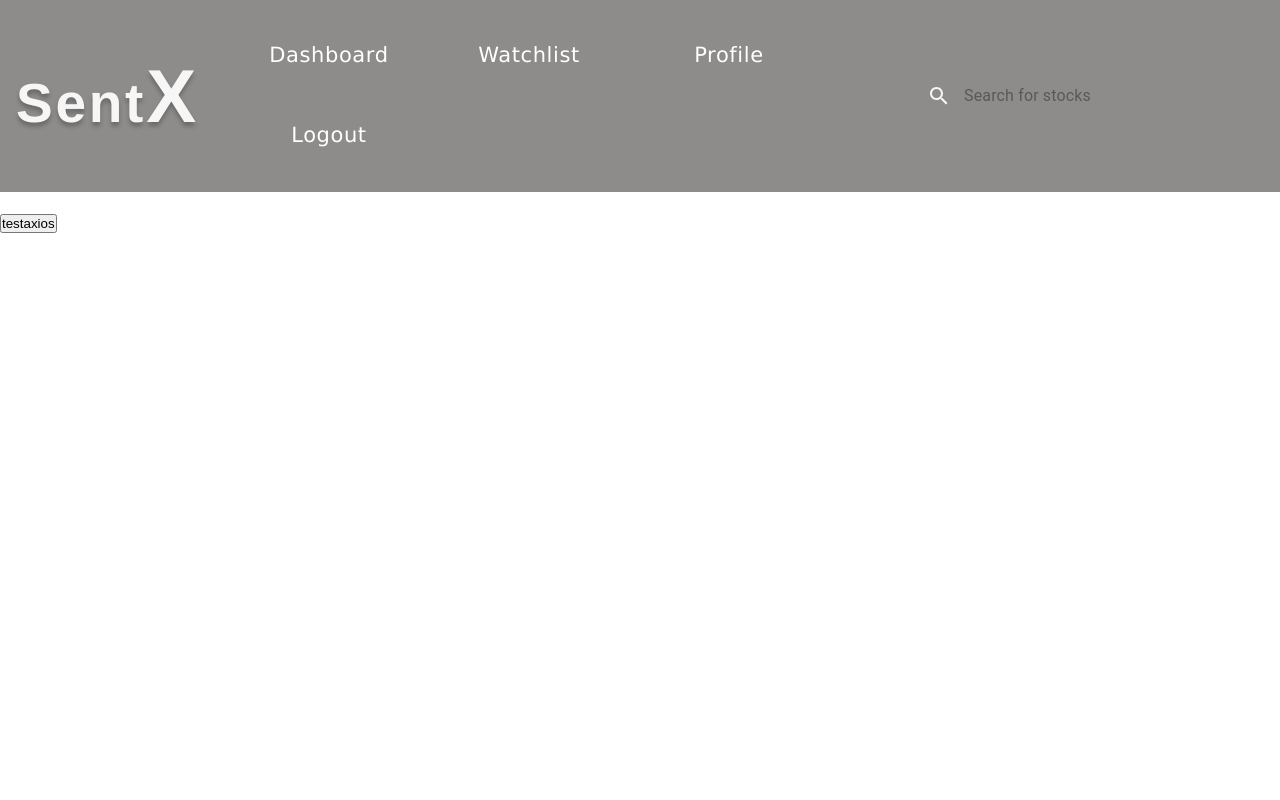
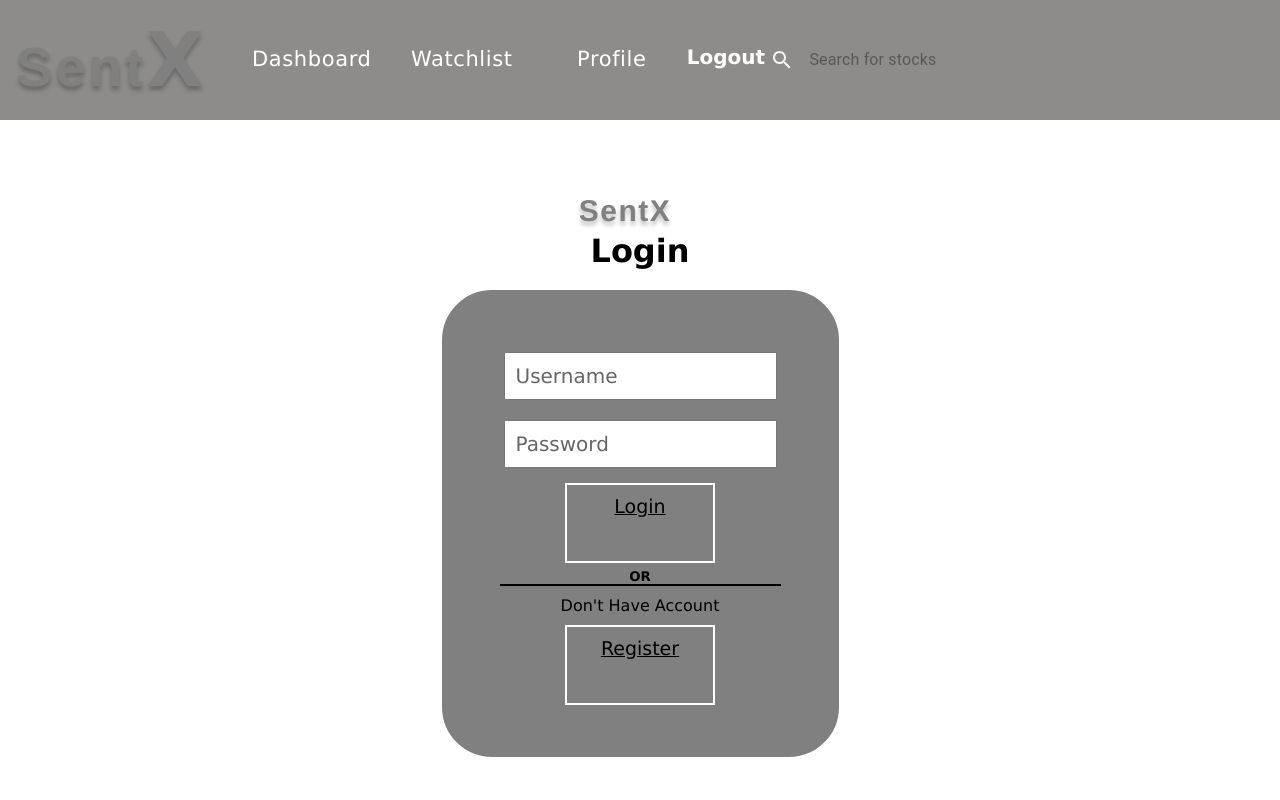
Before and after one commit to luckyjaiswaal/2021_SES3A_TEAM2, a React (Create React App) app in the folder frontend/react_app/: page /login in a window 1280 px wide. Shown: the top 800 px of the page. Built offline with nearby package versions, Linux system fonts and the light colour scheme.

Commit message:
sign in , up, out and inpepth pages

```diff
--- a/frontend/react_app/src/App.js
+++ b/frontend/react_app/src/App.js
@@ -4,6 +4,8 @@ import StockList from '../src/components/stocklist/index';
 import axios from './components/utils/axios';
 import {BrowserRouter as Router, Switch, Route} from 'react-router-dom';
 import Indepth from './InDepth';
+import Login from './Login'
+import SignUp from './SignUp'
 function App() {
   return (
     <>
@@ -12,6 +14,8 @@ function App() {
         <NavBar/>
         <Switch>
           <Route path="/" exact component={StockList} />
+          <Route path="/login" exact component={Login} />
+          <Route path="/signup" exact component={SignUp} />
           <Route path="/stock/:stockSymbol" exact component={Indepth} />
           <Route path="/stock" exact>
           <h1>Please select a stock</h1>
--- a/frontend/react_app/src/InDepth.js
+++ b/frontend/react_app/src/InDepth.js
@@ -3,6 +3,7 @@ import './App.css';
 import NavBar from './components/navbar/index';
 import StockList from './components/stocklist/index';
 import axios from './components/utils/axios'
+import './indepth.css'
 
 function Indepth({ match }) {
   useEffect(() => {
@@ -22,10 +23,35 @@ function Indepth({ match }) {
 
   return (
     <>
-      <div className="header">
+    <div className="indepth">
+            <div className="top">
+                <div className="searchArea">
+                    <input type="search" placeholder="Search For Stock" />
+                </div>
+                <div className="dashboard-btn">
+                    <button className="btn">Dashboard</button>
+                </div>
+            </div>
+            <div className="section">
+                <div className="time">
+
+<h3>Search Bar stock to be displayed in the bar.</h3> {fetchItem}
+                </div>
+                <div className="chart">
+                    <div className="sentiment">
+                        <h3>Sentiment Chart</h3>
+                    </div>
+                    <div className="pie">
+<h3>Pie Chart</h3>
+                    </div>
+                </div>
+
+            </div>
+        </div>
+      {/* <div className="header">
         <h1> In-depth information for {stockSymbol}</h1>
         <h2>Stock info is currently blocked due to CORS policy, possible fix is to fetch from backend instead.</h2>
-      </div>
+      </div> */}
     </>
   );
 }
--- /dev/null
+++ b/frontend/react_app/src/Login.js
@@ -0,0 +1,45 @@
+import './form.css';
+import React, { Component } from 'react';
+import { Link, Redirect } from 'react-router-dom';
+
+
+
+
+export class Login extends Component {
+
+
+
+
+
+
+
+  render() {
+
+    return (
+      <div className="container">
+        <div className="inner-width">
+          <h1 className="logo">SentX</h1>
+          <h1>Login</h1>
+          <div className="register-form">
+            <form >
+              <div className="names">
+                <input type="text" name="username" placeholder="Username"
+                  required />
+                <input type="password" name="password" placeholder="Password"
+                  required />
+              </div>
+              <Link to="/" className="btn" >Login</Link>
+            </form>
+            <h5>OR</h5>
+            <p className="middle">Don't Have Account</p>
+            <Link to="/signup" className="btn" >Register</Link>
+          </div>
+        </div>
+      </div>
+    )
+  }
+}
+
+
+
+export default Login;
--- /dev/null
+++ b/frontend/react_app/src/SignUp.js
@@ -0,0 +1,41 @@
+import './form.css';
+import React, { Component } from 'react';
+import { Link, Redirect, useHistory } from 'react-router-dom';
+
+
+
+export class Signup extends Component{
+
+    render(){
+
+        return(
+
+            <div className="container">
+            <div className="inner-width">
+                <h1 className="logo">SentX</h1>
+                <h1 className="middle">Register For New Account</h1>
+                <div className="register-form">
+                    <form>
+                        <div className="names">
+                            <input type="text" name="username" placeholder="First Name" required />
+                            <input type="text" placeholder="Last Name" required />
+                            <input type="email" name="email" placeholder="yourname@gmail.com"
+                required />
+                            <input type="password" name="password" placeholder="Password"  required />
+                            <input type="password" name="password2" placeholder="Confirm Password" required />
+                        </div>
+                        <Link to="/login" className="btn">Register</Link>
+                    </form>
+                    <h5 className="middle">OR</h5>
+
+                    <Link to="/login" className="btn">Login</Link>
+                </div>
+            </div>
+        </div>
+
+        )
+    }
+}
+
+
+export default Signup;
--- a/frontend/react_app/src/components/navbar/index.js
+++ b/frontend/react_app/src/components/navbar/index.js
@@ -57,7 +57,8 @@ export default class NavBar extends Component {
               <NavButton className="btn" disableRipple style={{ fontFamily: 'Verdana', fontSize: '21px' }}>Dashboard</NavButton>
               <NavButton className="btn" disableRipple style={{ fontFamily: 'Verdana', fontSize: '21px' }}>Watchlist</NavButton>
               <NavButton className="btn" disableRipple style={{ fontFamily: 'Verdana', fontSize: '21px' }}>Profile</NavButton>
-              <NavButton className="btn" disableRipple style={{ fontFamily: 'Verdana', fontSize: '21px' }}>Logout</NavButton>
+              {/* <NavButton className="btn" disableRipple style={{ fontFamily: 'Verdana', fontSize: '21px' }}>Logout</NavButton> */}
+              <Link to="/login" className="btns">Logout</Link>
             </Box>
                     &nbsp;
                     <SearchIcon />
--- a/frontend/react_app/src/components/navbar/nav.css
+++ b/frontend/react_app/src/components/navbar/nav.css
@@ -10,6 +10,12 @@
     position: relative;
     top: 0;
     width: 100%;
+}
+.btns{
+    text-decoration: none;
+    color: white;
+    font-size: 20px;
+    padding-top: 3px;
 }
 
 .wrapper .nav {
--- /dev/null
+++ b/frontend/react_app/src/form.css
@@ -0,0 +1,84 @@
+
+  *{
+
+    margin: 0;
+    padding: 0;
+    font-family: 'Lucida Sans', 'Lucida Sans Regular', 'Lucida Grande', 'Lucida Sans Unicode', Geneva, Verdana, sans-serif;
+  }
+  .container{
+    padding-top: 50px;
+    height: 100vh;
+    width: 100%;
+  }
+  form{
+    align-items: center;
+    display: flex;
+    flex-direction: column;
+  }
+  h1{
+    margin: 4px;
+
+    text-align: center;
+  }
+   h5{
+    margin: 6px;
+    border-bottom: 2px solid black;
+    text-align: center;
+  }
+  .register-form{
+    display: block;
+    margin: auto;
+    width: fit-content;
+    border: 12px solid grey;
+    padding: 40px;
+    margin-top: 20px;
+    background:grey ;
+    border-radius: 50px;
+  }
+.names{
+  display: flex;
+  flex-direction: column;
+
+}
+.btn{
+  color: black;
+  text-align: center;
+  background-color: gray;
+  cursor: pointer;
+  padding: 10px;
+    width: 150px;
+    display: block;
+    margin: auto;
+    border: 2px solid white;
+    font-size: 19px;
+    margin-top: 5px;
+}
+.btns{
+  text-decoration: none;
+  font-size: 20px;
+  padding-top: 3px;
+  font-weight: 600;
+  color: white;
+}
+::placeholder{
+color: black;
+opacity: 0.6;
+}
+
+  .logo{
+    font-size: 30px;
+    font-weight: 900;
+    color:grey;
+  }
+  .register-form input{
+    color: black;
+    font-size: 20px;
+    outline: none;
+    margin: 10px;
+    padding:10px;
+
+  }
+  .middle{
+    margin: 10px 0;
+    text-align: center;
+  }
--- /dev/null
+++ b/frontend/react_app/src/indepth.css
@@ -0,0 +1,47 @@
+.top{
+    display: flex;
+    justify-content: space-around;
+}
+.section{
+    margin-left: 200px;
+    display: flex;
+}
+.chart{
+    display: flex;
+    flex-direction: column;
+}
+.indepth{
+    height: auto;
+}
+.searchArea input{
+    margin: 10px 25px;
+    font-size: 20px;
+    width: 700px;
+    border: none;
+    outline: none;
+
+    border-bottom: 2px solid black;
+    padding: 10px;
+    color: gray;
+}
+.btn{
+    margin: 10px 25px;
+    margin-left: -200px;
+    background: black;
+    color: white;
+    font-size: 20px;
+    outline: none;
+    border: 2px solid black;
+    width: 500px;
+
+
+}
+.time, .sentiment, .pie{
+    margin: 10px;
+    border: 2px solid black;
+    min-width: 50%;
+    min-height: 300px;
+}
+.sentiment, .pie{
+    width: 550px;
+}
```
Also changed, not shown: 1 other file (tests, documents, lock files or other folders).
